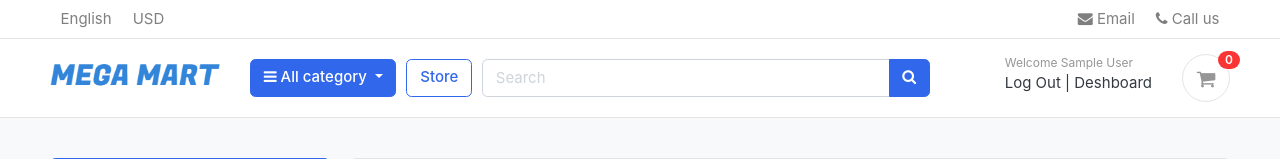
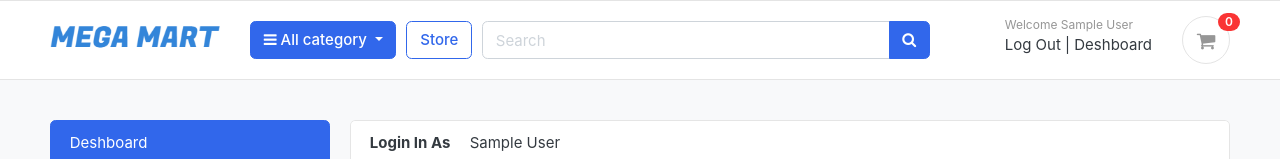
Before and after one commit to coderrony/MEGA-MART, a Django app: page /accounts/dashboard/ in a window 1280 px wide. Shown: the top 159 px of the page. Run offline with Django 4.2, Linux system fonts and the light colour scheme; the visitor is signed in with stand-in values (Sample User, id 1); data that the repository does not hold is empty; some libraries are stand-ins or nearby versions; some web fonts are replaced.

Commit message:
change nav

```diff
--- a/templates/include/header.html
+++ b/templates/include/header.html
@@ -8,21 +8,7 @@
                 aria-controls="navbarNav" aria-expanded="false" aria-label="Toggle navigation">
                 <span class="navbar-toggler-icon"></span>
             </button>
-            <div class="collapse navbar-collapse" id="navbarTop4">
-                <ul class="navbar-nav mr-auto">
-                    <li class="nav-item dropdown">
-                        <a href="#" class="nav-link"> English </a>
 
-                    </li>
-                    <li class="nav-item dropdown">
-                        <a href="#" class="nav-link"> USD </a>
-                    </li>
-                </ul>
-                <ul class="navbar-nav">
-                    <li><a href="#" class="nav-link"> <i class="fa fa-envelope"></i> Email </a></li>
-                    <li><a href="#" class="nav-link"> <i class="fa fa-phone"></i> Call us </a></li>
-                </ul> <!-- list-inline //  -->
-            </div> <!-- navbar-collapse .// -->
         </div> <!-- container //  -->
     </nav>
 
```
